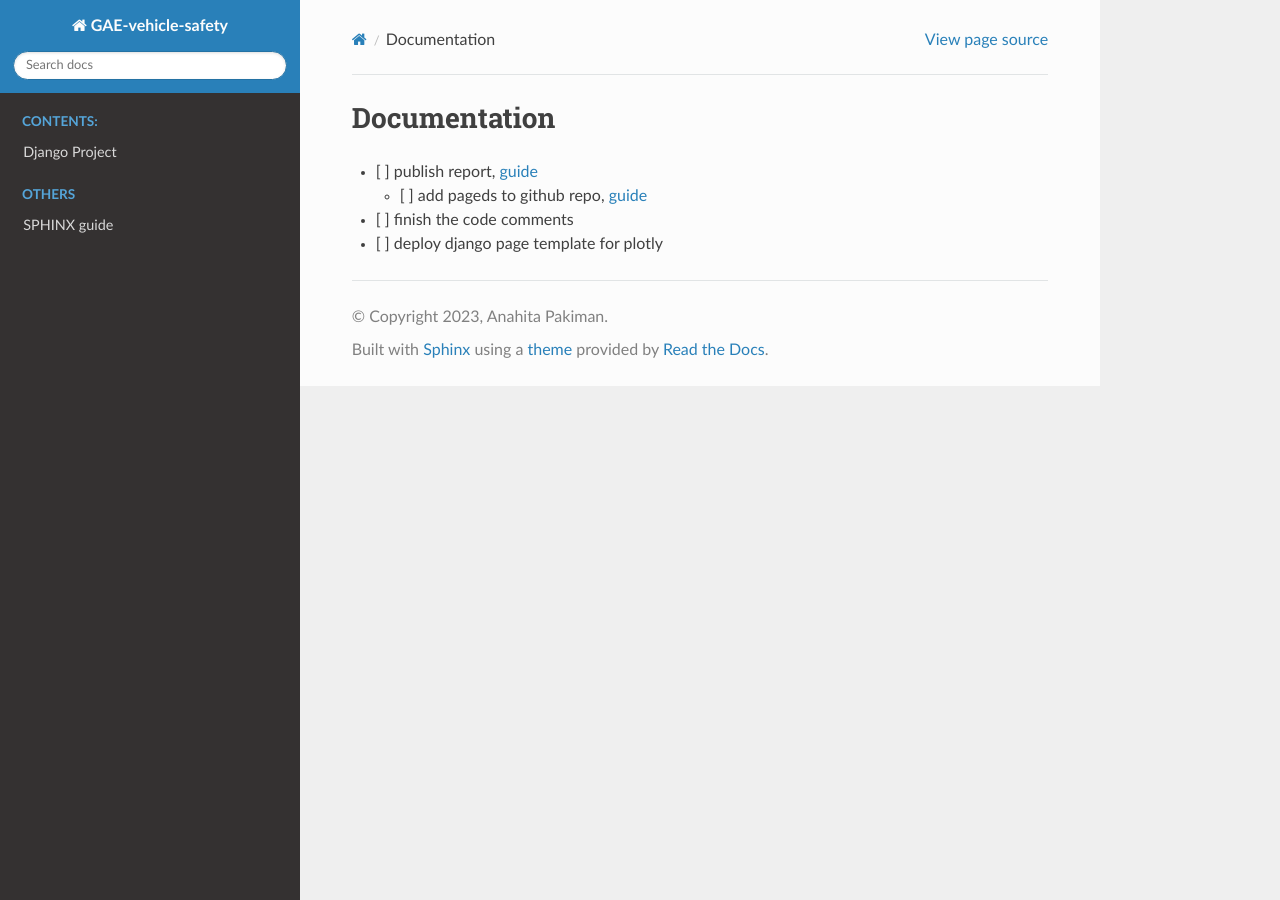
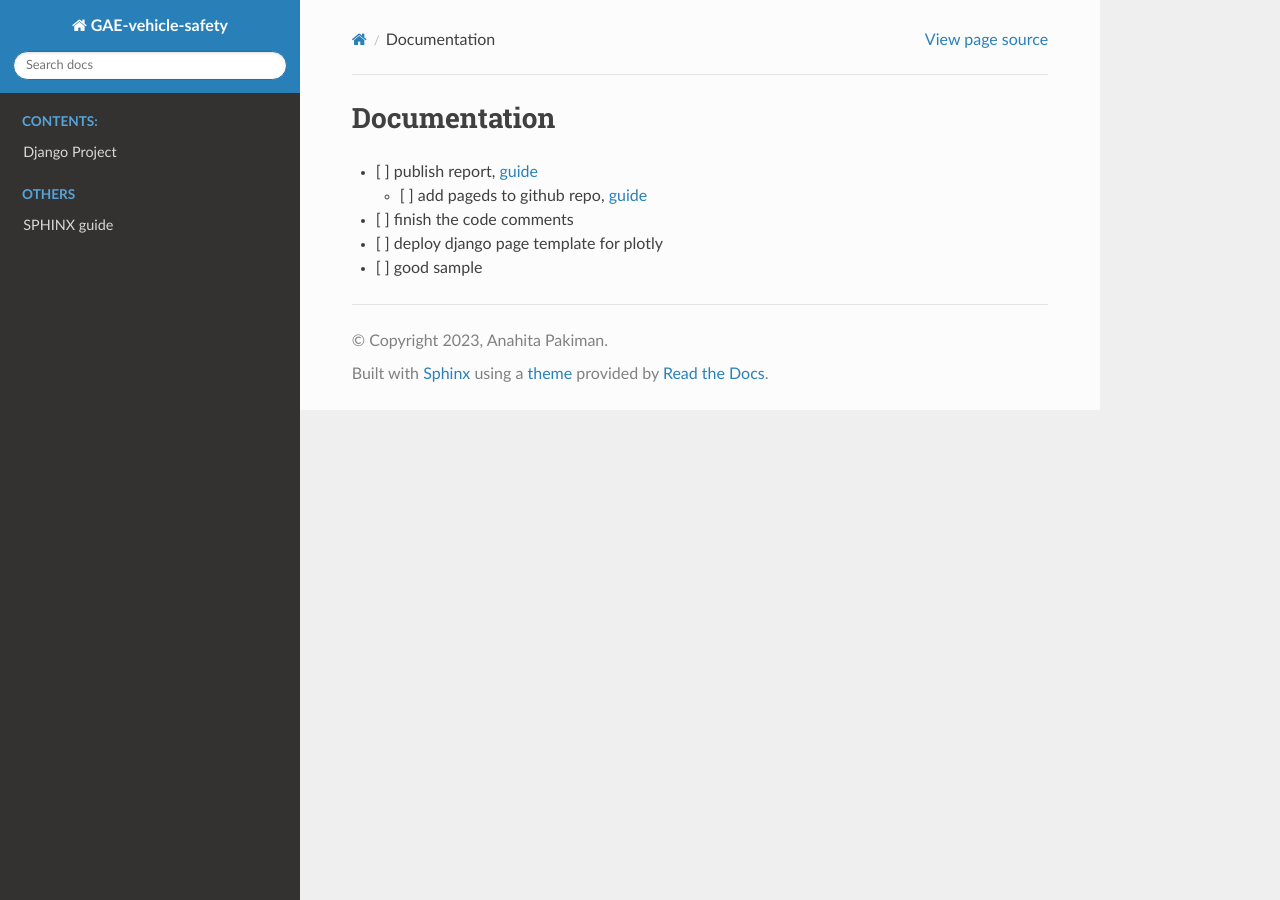
Before and after one commit to Fraunhofer-SCAI/GAE-vehicle-safety, a Sphinx documentation site: the page built from docs/TODO.md, in a window 1280 px wide. Built offline with Sphinx 7.4.7 and the Read the Docs theme 2.0.0, drawn with Linux system fonts in a browser that asks for light colours.

Commit message:
sample of repo page

```diff
--- a/docs/TODO.md
+++ b/docs/TODO.md
@@ -6,3 +6,4 @@
 
 - [ ] finish the code comments
 - [ ] deploy django page template for plotly
+- [ ] good sample
```
